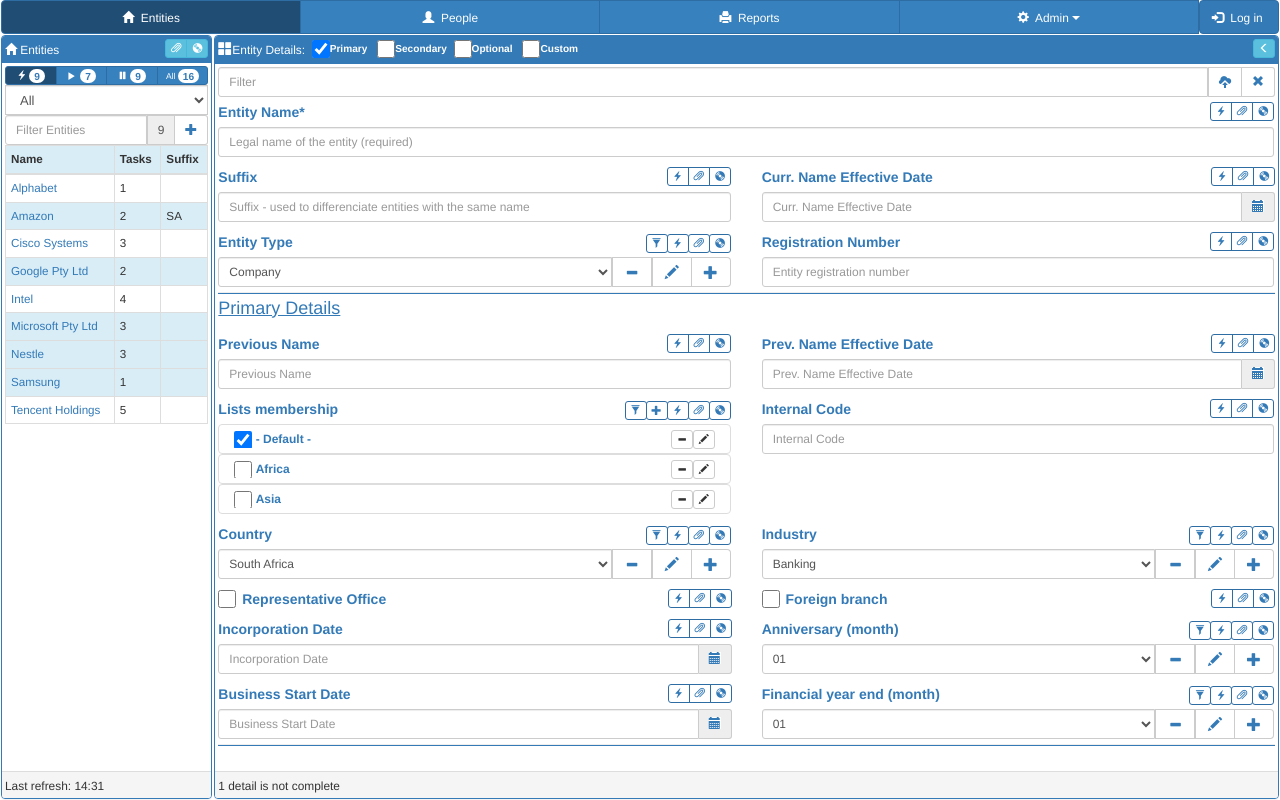
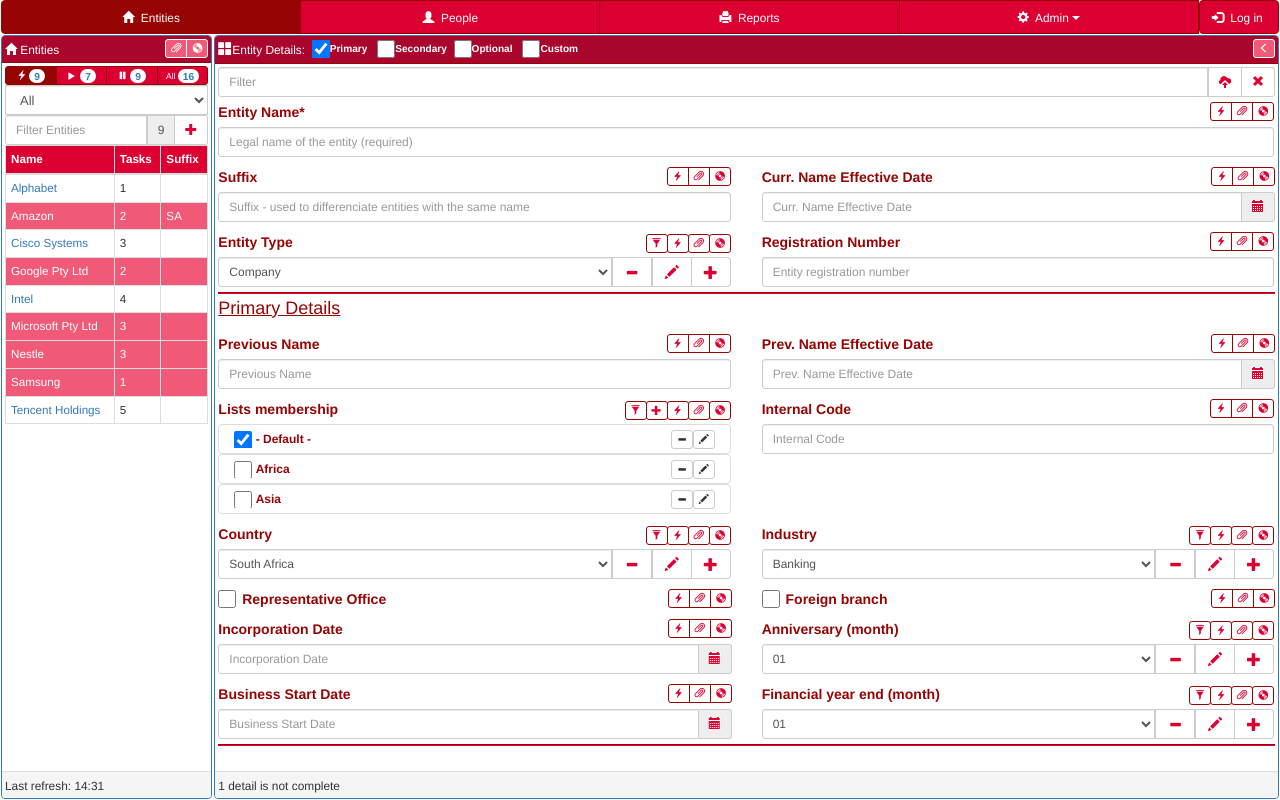
Before and after one commit to mdu-thusi-absa/sss-web, an Angular app: page / in a window 1280 px wide. Built offline with nearby package versions, Linux system fonts and the light colour scheme; what angular-oauth2-oidc, angular-oauth2-oidc-jwks would draw is missing.

Commit message:
red dawn

```diff
--- a/src/app/input/input-schedule/input-schedule.component.html
+++ b/src/app/input/input-schedule/input-schedule.component.html
@@ -1,10 +1,11 @@
 <div class="panel panel-info" style="margin-bottom: 0px; margin-top: 5px;">
-  <div class="panel panel-heading nobottom less-padding" [hidden]="false">
+  <div class="panel panel-heading panel-info nobottom less-padding" [hidden]="false">
     <a
       href="#"
       data-toggle="collapse"
       [attr.data-target]="'#schedule-' + stepNumber"
       (click)="hideBody = !hideBody"
+
     >
       Repeating schedule {{ title.length > 0 ? "for: " + title : "" }}
     </a>
--- a/src/app/input/step/step.component.html
+++ b/src/app/input/step/step.component.html
@@ -1,5 +1,5 @@
 <div class="panel panel-info" style="margin-bottom: 10px;">
-  <div class="panel panel-heading nobottom less-padding" [hidden]="noHeader">
+  <div class="panel panel-heading panel-info nobottom less-padding" [hidden]="noHeader">
     <a
       href="#"
       data-toggle="collapse"
--- a/src/app/panels/entities-container/entities-container.component.html
+++ b/src/app/panels/entities-container/entities-container.component.html
@@ -5,7 +5,7 @@
       <div class="col-xs-4 col-sm-2">
         <!-- Entities -->
         <div class="panel panel-primary no-gutter nobottom">
-          <div class="panel-heading mt3">
+          <div class="panel-heading mt3 primary-color">
             <small>
               <span class="glyphicon glyphicon-home"></span
               ><span class="hidden-xs hidden-sm">&nbsp;Entities</span></small
@@ -101,7 +101,7 @@
           class="panel panel-primary no-gutter nobottom"
           [hidden]="hideHistory"
         >
-          <div class="panel-heading mt3">
+          <div class="panel-heading  mt3">
             <span class="glyphicon glyphicon-cd"></span
             ><small
               ><span class="hidden-xs hidden-sm">&nbsp;Records</span></small
--- a/src/app/panels/entities/entities.component.html
+++ b/src/app/panels/entities/entities.component.html
@@ -139,7 +139,7 @@
     style="overflow-y: scroll;overflow-x: hidden; scrollbar-width: thin;"
   >
     <table
-      class="table table-condensed table-bordered table-hover less-bottom"
+      class="table table-condensed table-bordered less-bottom"
       style="font-size: smaller;"
     >
       <thead class="info">
--- a/src/app/panels/files-details/files-details.component.html
+++ b/src/app/panels/files-details/files-details.component.html
@@ -42,7 +42,7 @@
             "
           >
             <label
-              class="nobottom text-primary label-checkbox"
+              class="nobottom label-checkbox"
               style="padding-right: 10px;"
               ><input
                 type="checkbox"
@@ -53,7 +53,7 @@
                 >&nbsp;<small>When</small></span
               ></label
             >
-            <label class="nobottom text-primary label-checkbox"
+            <label class="nobottom label-checkbox"
               ><input
                 type="checkbox"
                 value=""
@@ -142,7 +142,7 @@
             position: sticky;
             border-top: none;
           "
-          [style.top]="thRow1.offsetHeight + 'px'"
+          [style.top]="'55px'"
           [style.left]="hideWho ? colLeft2 : colLeft1"
           [hidden]="hideWhen"
         >
@@ -162,7 +162,7 @@
             z-index: 997;
             border-top: none;
           "
-          [style.top]="thRow1.offsetHeight + 'px'"
+          [style.top]="'55px'"
           [hidden]="hideWho"
           [style.left]="colLeft2"
         >
--- a/src/styles.css
+++ b/src/styles.css
@@ -78,43 +78,43 @@ body {
   scrollbar-width: thin;
 } */
 
-.container-panel-right{
+.container-panel-right {
   height: calc(100vh - 92px);
   overflow-y: hidden;
   scrollbar-width: thin;
 }
-.container-panel-left-full{
+.container-panel-left-full {
   height: calc(100vh - 92px);
   overflow-y: hidden;
   overflow-x: hidden;
   scrollbar-width: thin;
 }
-.container-panel-center-full{
+.container-panel-center-full {
   height: calc(100vh - 93px);
   overflow-y: hidden;
   scrollbar-width: thin;
 }
 
-.container-panel-left-half{
+.container-panel-left-half {
   height: calc(50vh - 74px);
   overflow-y: hidden;
   overflow-x: hidden;
   scrollbar-width: thin;
 }
-.container-panel-center-half{
+.container-panel-center-half {
   height: calc(50vh - 74.5px);
   overflow-y: hidden;
   scrollbar-width: thin;
 }
 
-.entities-detail-form-full{
+.entities-detail-form-full {
   height: calc(100vh - 192px);
   overflow-y: scroll;
   overflow-x: hidden;
   scrollbar-width: thin;
 }
 
-.entities-detail-form-half{
+.entities-detail-form-half {
   height: calc(50vh - 170px);
   overflow-y: auto;
   overflow-x: hidden;
@@ -208,8 +208,6 @@ body {
   border-bottom-width: 0;
 } */
 
-
-
 /* .records-full {
     height: calc(100vh - 120px);
     overflow-y: auto;
@@ -257,27 +255,214 @@ hr {
 }
 
 .primary-color {
-  background-color: rgb(51, 122, 183);
+  /* background-color: rgb(51, 122, 183); */
+  background-color: rgb(220, 0, 50); /*absa*/
+  color: white;
+  border-color: rgb(150, 5, 4);
+}
+/* lable{
+  border-color:  rgb(150,5,4);
+} */
+
+.table > tbody > tr.info > td,
+.table > tbody > tr.info > th {
+  background-color: rgb(240, 90, 120);
+  color: white;
+}
+table > tbody > tr.info > td,
+.table > tbody > tr > td.info,
+.table > tfoot > tr.info > td,
+.table > tfoot > tr > td.info,
+.table > thead > tr.info > td,
+.table > thead > tr > td.info
+ {
+  background-color: rgb(240, 50, 90); /*absa*/
+  color: white;
+}
+/* table > tbody > tr.info > td:hover,
+.table > tbody > tr > td.info:hover,
+.table > tfoot > tr.info > td:hover,
+.table > tfoot > tr > td.info:hover,
+.table > thead > tr.info > td:hover,
+.table > thead > tr > td.info:hover,
+.tr:hover
+ {
+  background-color: rgb(240, 50, 90);
+  color: white;
+} */
+/* .table-hover tbody tr:hover td, .table-hover tbody tr:hover th {
+  background-color: rgb(240, 50, 90);
+} */
+
+/* .table-hover.info tbody.info tr.info:hover td.info, .table-hover tbody tr:hover th {
+  background-color: rgb(240, 50, 90);
+} */
+/* tr.info:hover{
+  background-color: rgb(240, 50, 90);
+} */
+
+.table-hover>tr>td:hover{
+  background-color: white; /*absa*/
+  color: white;
+}
+.table > tfoot > tr.info > th,
+.table > tfoot > tr > th.info,
+.table > thead > tr.info > th,
+.table > tbody > tr > th.info,
+.table > tbody > tr.info > th,
+.table > thead > tr > th.info{
+  background-color: rgb(220, 0, 50); /*absa*/
+  color: white;
+}
+td.info>a{
   color: white;
 }
 
+.table > tbody > tr.info > td > a {
+  color: white;
+}
+
+.panel-primary > .panel-heading {
+  background-color: rgb(170,5,45);
+  color: white;
+  border-color: rgb(150, 5, 4);
+}
+.panel-info > .panel-heading {
+  /* background-color: rgb(240, 90, 120); */
+  background-color: rgb(175,20,75);
+  color: white;
+  border-color: rgb(150, 5, 4);
+}
+.panel-.info>.panel-heading {
+  color: white;
+}
+.btn-primary.active.focus {
+  /*background-color: rgb(150, 5, 4); /*absa*/
+  background-color: rgb(220,0,50);
+  border-color: rgb(150, 5, 4);
+}
+.btn-primary.focus {
+  background-color: rgb(150, 5, 4); /*absa*/
+  border-color: rgb(150, 5, 4);
+}
+.btn-primary.active {
+  background-color: rgb(150, 5, 4); /*absa*/
+  border-color: rgb(150, 5, 4);
+}
+.btn-primary:active {
+  background-color: rgb(150, 5, 4); /*absa*/
+  border-color: rgb(150, 5, 4);
+}
+.btn-primary.active:focus {
+  background-color: rgb(150, 5, 4); /*absa*/
+  border-color: rgb(150, 5, 4);
+}
+.btn-primary.active:hover {
+  background-color: rgb(220,0,50);
+  /* background-color: rgb(150, 5, 4); */
+  border-color: rgb(150, 5, 4);
+}
+.btn-primary {
+  background-color: rgb(220, 0, 50); /*absa*/
+  border-color: rgb(150, 5, 4);
+}
+.btn-primary:hover {
+  background-color: rgb(220,0,50);
+  /* background-color: rgb(150, 5, 4); absa */
+  border-color: rgb(150, 5, 4);
+}
+.text-primary {
+  /* color: rgb(240, 90, 120); */
+  color: rgb(150, 5, 4);
+}
+.info {
+  background-color: rgb(240, 90, 120);
+}
+
+.a > strong {
+  color: white;
+}
+.panel-info > a > strong {
+  color: white;
+}
+.panel-info > a  {
+  color: white;
+}
+.panel-info.panel-heading > a  {
+  color: white;
+}
+.panel-info > label  {
+  color: white;
+}
+.btn-info.active.focus,
+.btn-info.active:focus,
+.btn-info.active:hover,
+.btn-info:active.focus,
+.btn-info:active:focus,
+.btn-info:active:hover,
+.open > .dropdown-toggle.btn-info.focus,
+.open > .dropdown-toggle.btn-info:focus,
+.open > .dropdown-toggle.btn-info:hover {
+  color: #fff;
+  background-color: rgb(240, 90, 120);
+  border-color: white; /*rgb(150, 5, 4); /*absa*/
+}
+.btn-info {
+  color: #fff;
+  background-color: rgb(240, 90, 120);
+  /* border-color: rgb(150, 5, 4); absa*/
+  border-color: white;
+}
+.btn-info:active {
+  color: #fff;
+  background-color: rgb(150, 5, 4); /*absa*/
+  border-color: white ; /*rgb(150, 5, 4); /*absa*/
+}
+.btn-info.active:focus {
+  color: #fff;
+  background-color: rgb(150, 5, 4); /*absa*/
+  border-color: white; /* rgb(150, 5, 4); /*absa*/
+}
+.btn-info:focus {
+  color: #fff;
+  background-color: rgb(150, 5, 4); /*absa*/
+  border-color: white; /*rgb(150, 5, 4); /*absa*/
+}
+.btn-info:hover {
+  color: #fff;
+  background-color: rgb(150, 5, 4); /*absa*/
+  border-color: white; /* rgb(150, 5, 4); /*absa*/
+}
+.a {
+  color: white;
+  text-decoration: none;
+}
+.panel-info > div > a > strong {
+  color: white;
+  text-decoration: none;
+}
+
 .primary-color-active {
-  background-color: rgb(32, 77, 116);
+  /* background-color: rgb(32, 77, 116); */
+  background-color: rgb(150, 5, 4); /*absa*/
   color: white;
 }
 
 .primary-color-reverse {
-  color: rgb(51, 122, 183);
+  /* color: rgb(51, 122, 183); original */
+  color: rgb(220, 0, 50); /*absa*/
   background-color: white;
 }
 
 .btn-primary.primary-color {
-  background-color: rgb(55, 130, 190);
+  /* background-color: rgb(55, 130, 190); original */
+  background-color: rgb(220, 0, 50); /*absa*/
   color: white;
 }
 
 .info-color {
-  background-color: rgb(81, 145, 201);
+  /* background-color: rgb(81, 145, 201); */
+  background-color: rgb(220, 0, 50); /*absa*/
   color: white;
 }
 
@@ -417,7 +602,6 @@ textarea {
   width: calc(100% - 153px);
 }
 
-
 /*checkbox sizes*/
 /* .checkbox-lg .custom-control-label::before,
 .checkbox-lg .custom-control-label::after {
@@ -449,20 +633,26 @@ textarea {
   text-indent: 0px;
   font-weight: bold;
 }
-input[type=checkbox] {
+input[type="checkbox"] {
   width: 18px;
   height: 18px;
 
   padding: 0;
-  margin:0;
+  margin: 0;
   vertical-align: bottom;
   position: relative;
   top: 1px;
   *overflow: hidden;
+
 }
+/* input[type="checkbox"]+label{
+background-color: rgba(0, 0, 0, 0);
+  color: white;
+} */
 
-.highlight{
-  background-color: blue;
+.highlight {
+  background-color: rgb(220, 0, 50); /*absa*/
+  /* background-color: blue; original*/
 }
 /*
 .input-group-addon-xs{
```
